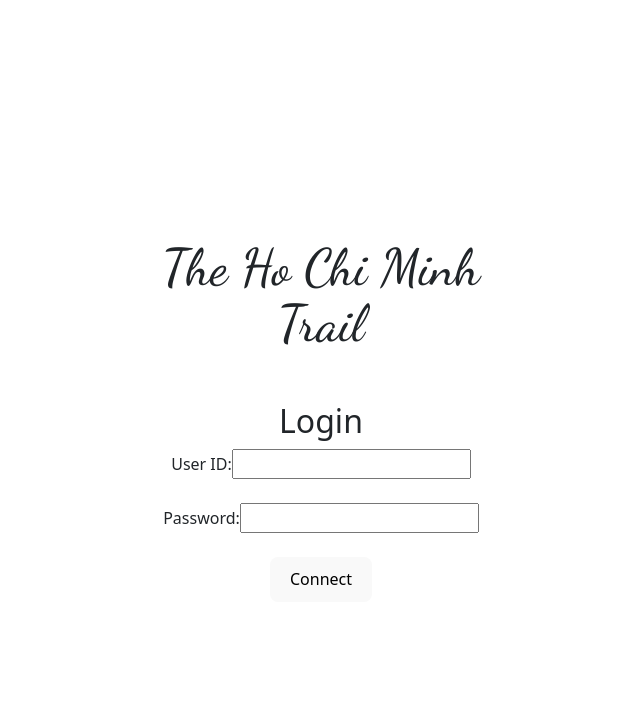
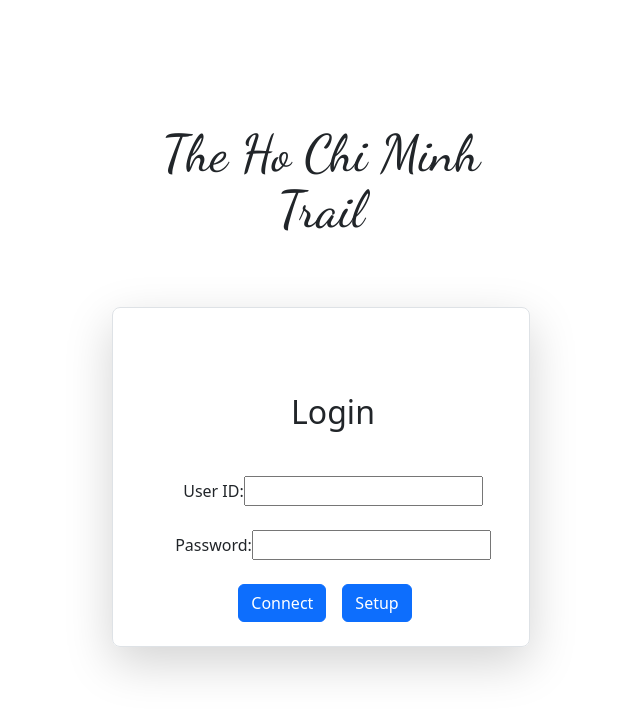
Before and after one commit to SpaciousCoder78/tunnelblazer, a Vue app: page / in a window 1280 px wide. Shown: the top 714 px of the page, without its empty margins (319-959 px from the left). Built offline with nearby package versions, Linux system fonts and the light colour scheme.

Commit message:
added more changes to login

```diff
--- a/src/App.vue
+++ b/src/App.vue
@@ -1,29 +1,15 @@
 <script setup>
 import HelloWorld from './components/HelloWorld.vue'
+import login from './components/login.vue';
 </script>
 
 <template>
   <div>
-    <h1 id="banner">The Ho Chi Minh Trail</h1>
-    <form >
-      <h2>Login</h2>
-      <label>User ID:  </label>
-      <input>
-      <br><br>
-      <label>Password: </label>
-      <input>
-      <br><br>
-      <button type="button">Connect</button>
-    </form>
-
+    <login/>
   </div>
 </template>
 
 <style scoped>
-#banner{
-  padding:10%;
-  font-family:Dancing Script;
-}
 .logo {
   height: 6em;
   padding: 1.5em;
--- /dev/null
+++ b/src/components/login.vue
@@ -0,0 +1,36 @@
+<template>
+    <div>
+    <h1 id="banner">The Ho Chi Minh Trail</h1>
+    <div class="container my-5">
+      <div class="row p-4 pb-0 pe-lg-0 pt-lg-5 align-items-center rounded-3 border shadow-lg">
+    <form >
+      <h2 id="loginbanner">Login</h2>
+      <label>User ID:  </label>
+      <input>
+      <br><br>
+      <label>Password: </label>
+      <input>
+      <br><br>
+      <button type="submit" class="btn btn-primary" >Connect</button>
+      <button type="button" class="btn btn-primary">Setup</button>
+      <br><br>
+    </form>
+      </div>
+    </div>
+
+  </div>
+</template>
+
+<style>
+
+button{
+  margin-right:16px
+}
+#loginbanner{
+  padding: 10%;
+}
+#banner{
+  padding:5%;
+  font-family:Dancing Script;
+}
+</style>
```
